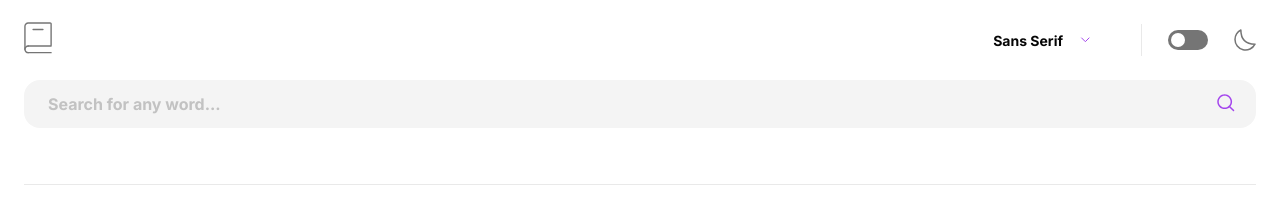
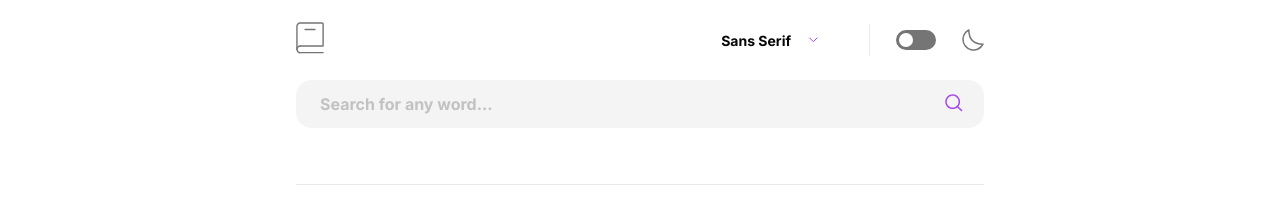
Before and after one commit to usfilipe/dictionary-web-app, a plain HTML site: page index.html in a window 1280 px wide. Drawn offline with Linux system fonts and the light colour scheme.

Commit message:
Add files via upload

```diff
--- a/style.css
+++ b/style.css
@@ -41,11 +41,14 @@ body {
 }
 
 .main {
-  width: 100vw;
+  display: flex;
+  flex-direction: column;
+  margin: auto;
 }
 
 .padding {
   padding: 1.5rem 1.5rem 0 1.5rem;
+  max-width: 46rem;
 }
 
 /*========== Nav ==========*/
@@ -269,6 +272,12 @@ h3 {
   display: none !important;
 }
 
+.results {
+  display: flex;
+  flex-direction: column;
+  margin: auto;
+}
+
 ul {
   list-style: none;
 }
@@ -306,6 +315,12 @@ ul li::before {
   color: white;
 }
 
+.source {
+  display: flex;
+  flex-direction: column;
+  margin: auto;
+}
+
 /*========== Not Found ==========*/
 
 .not-found {
```
